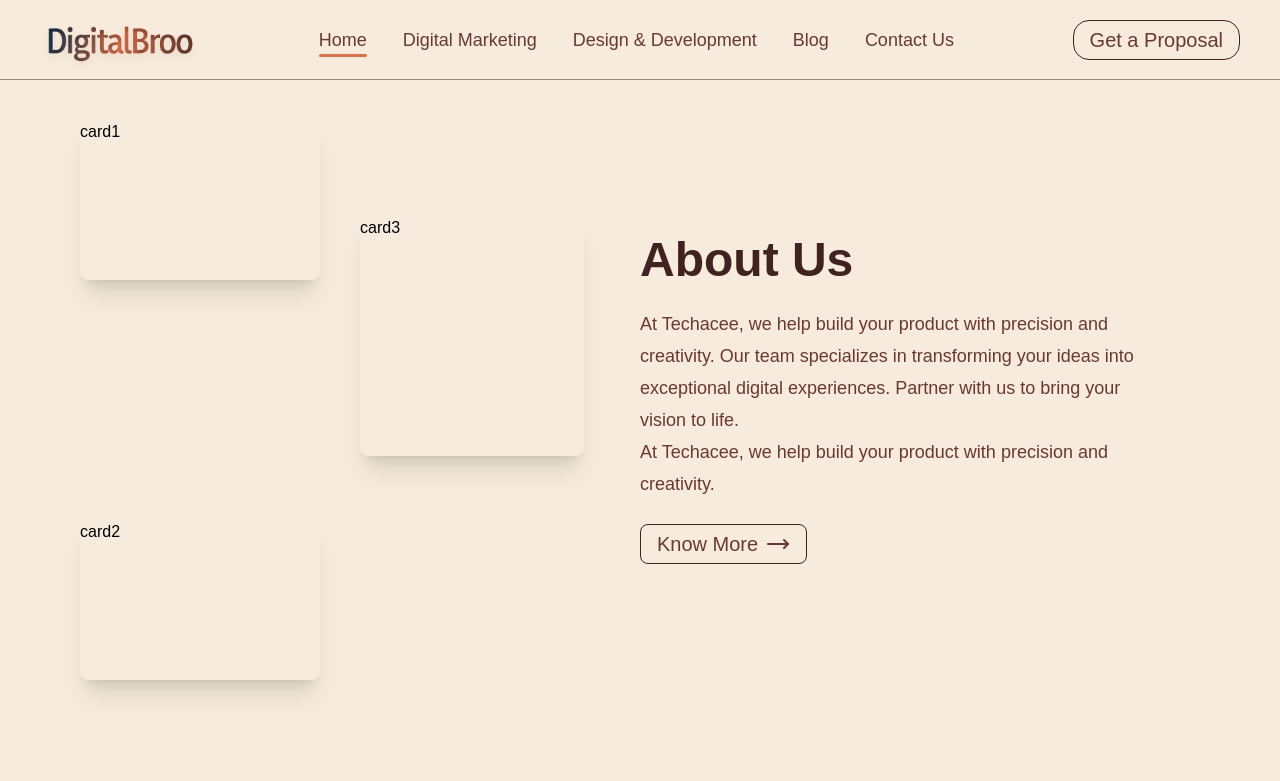
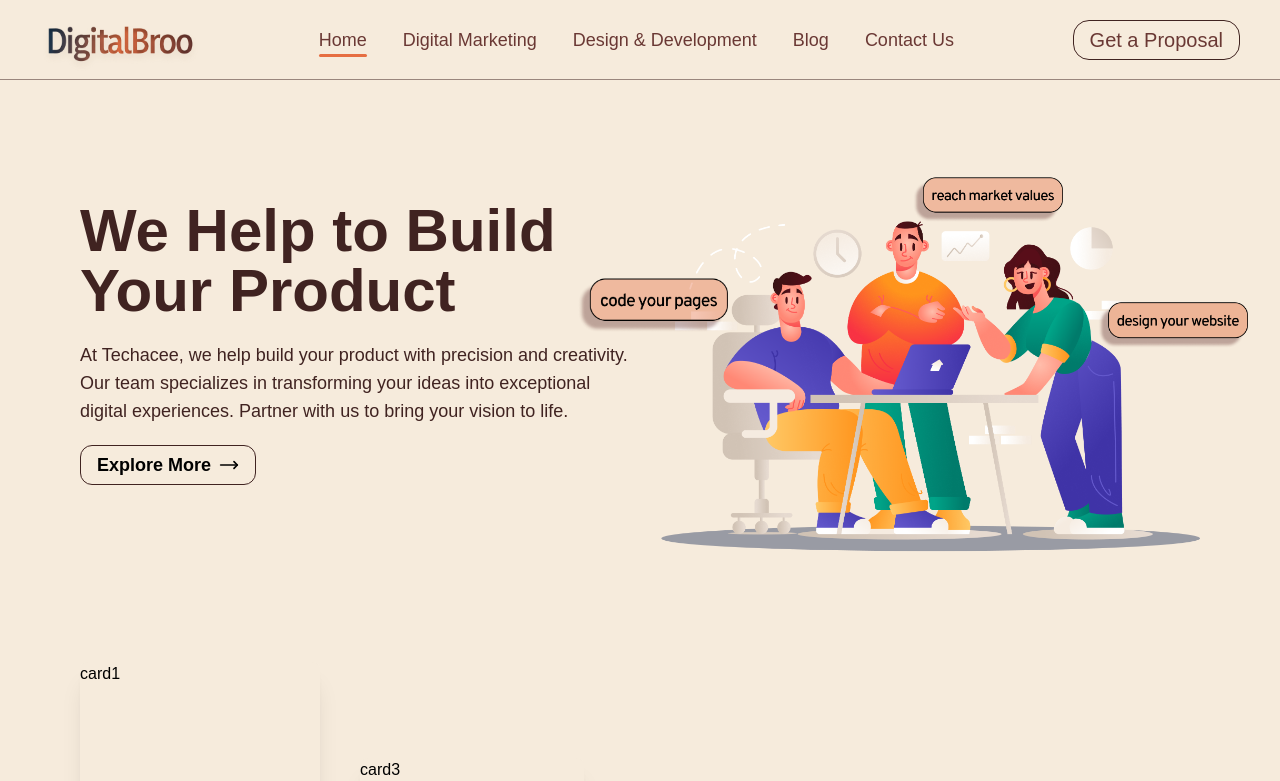
Before and after one commit to Agent-006/digitalbroo, a Next.js app: page / in a window 1280 px wide. Shown: the top 781 px of the page. Built offline with nearby package versions, Linux system fonts and the light colour scheme; a web font is replaced by a local one.

Commit message:
refactor: hero

```diff
--- a/src/app/_components/hero.tsx
+++ b/src/app/_components/hero.tsx
@@ -2,59 +2,58 @@ import Image from 'next/image';
 import React from 'react';
 import { Button } from '../../components/ui/button';
 import { TiArrowRight } from 'react-icons/ti';
+import { MoveRight } from 'lucide-react';
 
 const Hero = () => {
   return (
-    <div className="flex flex-col md:flex-row md:gap-1 gap-5 items-center justify-center md:justify-between min-h-screen w-full">
-      <div className="flex flex-col gap-4 md:w-3/5 w-full md:-translate-y-1/4">
-        <p className="lg:text-6xl xl:text-6xl md:text-5xl text-3xl font-bold text-dark text-left ">
-          We Help to Build <br /> Your Product
+    <div className="flex w-full md:h-full py-20 items-center">
+      <div className="md:px-10 px-5 items-center justify-center flex flex-col md:flex-row w-full h-full">
+        <div className="md:w-1/2 w-full md:h-full h-1/2 py-5 md:py-10 flex flex-col space-y-5">
+          <h1 className="xl:text-6xl md:text-5xl text-4xl font-bold text-dark text-left">
+            We Help to Build Your Product
+          </h1>
+
+          <p className="text-left mt-4 text-sm md:text-sm xl:text-lg text-dark ">
+            At Techacee, we help build your product with precision and creativity. Our team specializes in transforming your ideas into exceptional digital experiences. Partner with us to bring your vision to life.
           </p>
-        <p className="text-left mt-4 text-sm md:text-xl text-dark ">
-          At Techacee, we help build your product with precision <br/> and creativity. Our team specializes in transforming your <br/> ideas into exceptional digital experiences. Partner with <br/> us to bring your vision to life.
-        </p>
-        <div className="">
-        <Button variant={'outline'} className='border border-dark bg-light'>
-          Explore More{""}<TiArrowRight/>
+          <Button variant={'outline'} className='border border-dark bg-light w-[11rem]  hover:bg-dark hover:text-light transition-all duration-300 ease-in-out items-center gap-2 rounded-xl font-semibold text-lg'>
+           Explore More{" "}<MoveRight className="size-6" />
          </Button>
         </div>
-      </div>
-
-
-
-      <div className="md:w-2/5 xl:w-1/2 w-full md:-translate-y-1/4">
-        <div className="w-full relative h-full hidden md:block">
+        <div className="w-full md:w-1/2 h-1/2 md:h-full relative">
+        <div className="relative h-full w-full top-5 xl:top-10 hidden md:block">
         <Image
-            src="/component8.png"
+           src="/group73.png"
            alt="hero img"
            width={700}
            height={700}
-            className="relative max-w-full h-auto w-full md:w-4/5 lg:w-full mx-auto"
+           className="relative max-w-full h-auto lg:w-full md:w-4/5 xl:w-full mx-auto"
          />
          <Image
          src="/frame41.png"
          alt="frame1"
-            width={100}
-            height={100}
-            className="absolute left-2 top-1/4 transform -translate-y-1/2 -translate-x-1/2"
+         width={150}
+         height={150}
+         className="absolute -left-3 2xl:left-2 top-1/4 transform -translate-y-1/3 -translate-x-1/3 xl:-translate-y-1/4 pointer-events-none select-none"
        />
        <Image
          src="/frame40.png"
          alt="frame2"
-            width={100}
-            height={100}
-            className="absolute -right-7 bottom-1/2 transform -translate-y-3/4 -translate-x-1/5"
+         width={150}
+         height={150}
+         className="absolute -right-12 bottom-1/2 transform -translate-y-3/4 -translate-x-1/5 pointer-events-none select-none"
        />
        <Image
          src="/frame42.png"
          alt="frame3"
-            width={100}
-            height={100}
-            className="absolute top-0 left-2/3 transform -translate-y-1/2 -translate-x-2/3"
+         width={150}
+         height={150}
+         className="absolute top-0 left-2/3 transform -translate-y-1/2 -translate-x-2/3 pointer-events-none select-none"
        />
         </div>
-        <div className="w-full h-full md:hidden">
-          <Image src={'/group74.png'} alt={'groupt74'} width={500} height={500}/>
+        <div className="md:hidden">
+        <Image src={'/group74.png'} alt={'groupt74'} width={600} height={600}/>
+        </div>
         </div>
       </div>
     </div>
--- a/src/app/page.tsx
+++ b/src/app/page.tsx
@@ -6,7 +6,7 @@ import About from "./_components/about";
 export default function Home() {
   return (
     <MaxWrapper className="">
-      {/* <Hero /> */}
+      <Hero />
       <About/>
     </MaxWrapper>
   );
```
Also changed, not shown: public/group73.png (added), src/app/_components/about.tsx (indentation only). Lines whose indentation alone changed are shown as unchanged.
